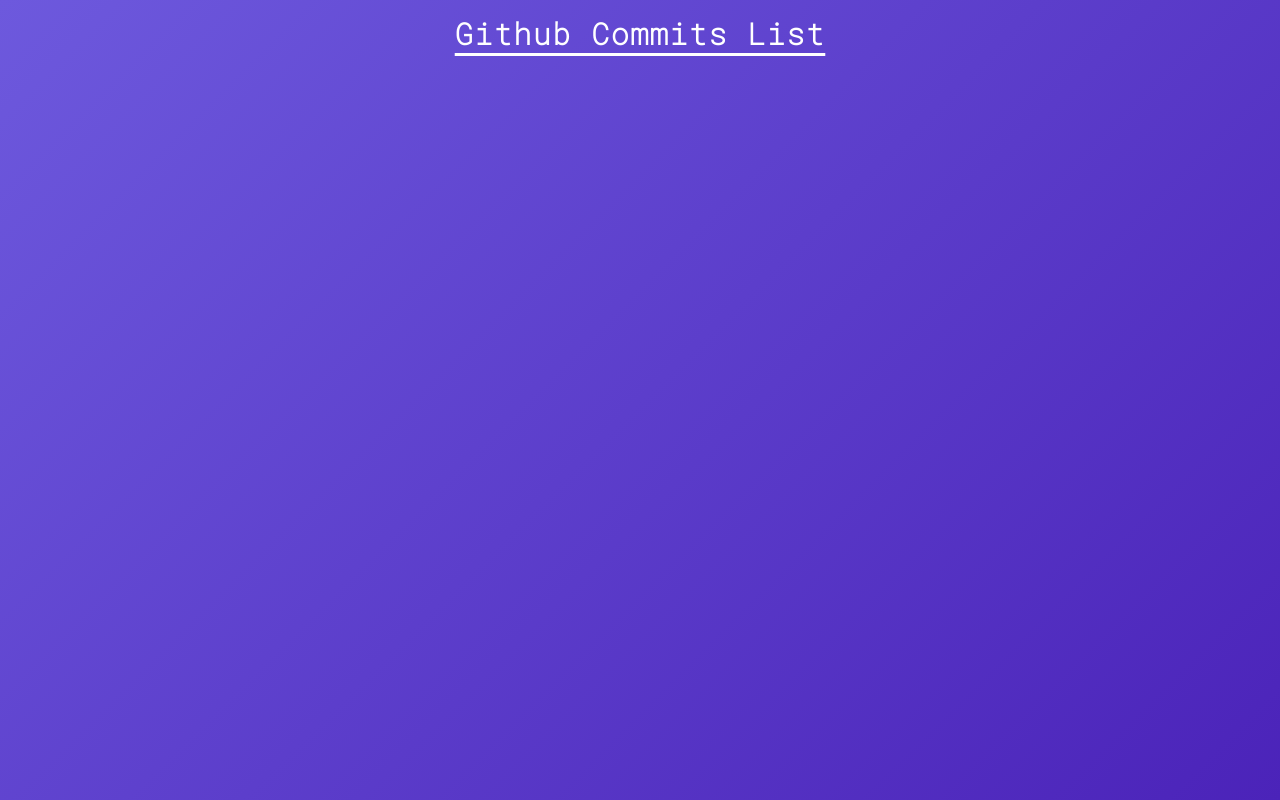
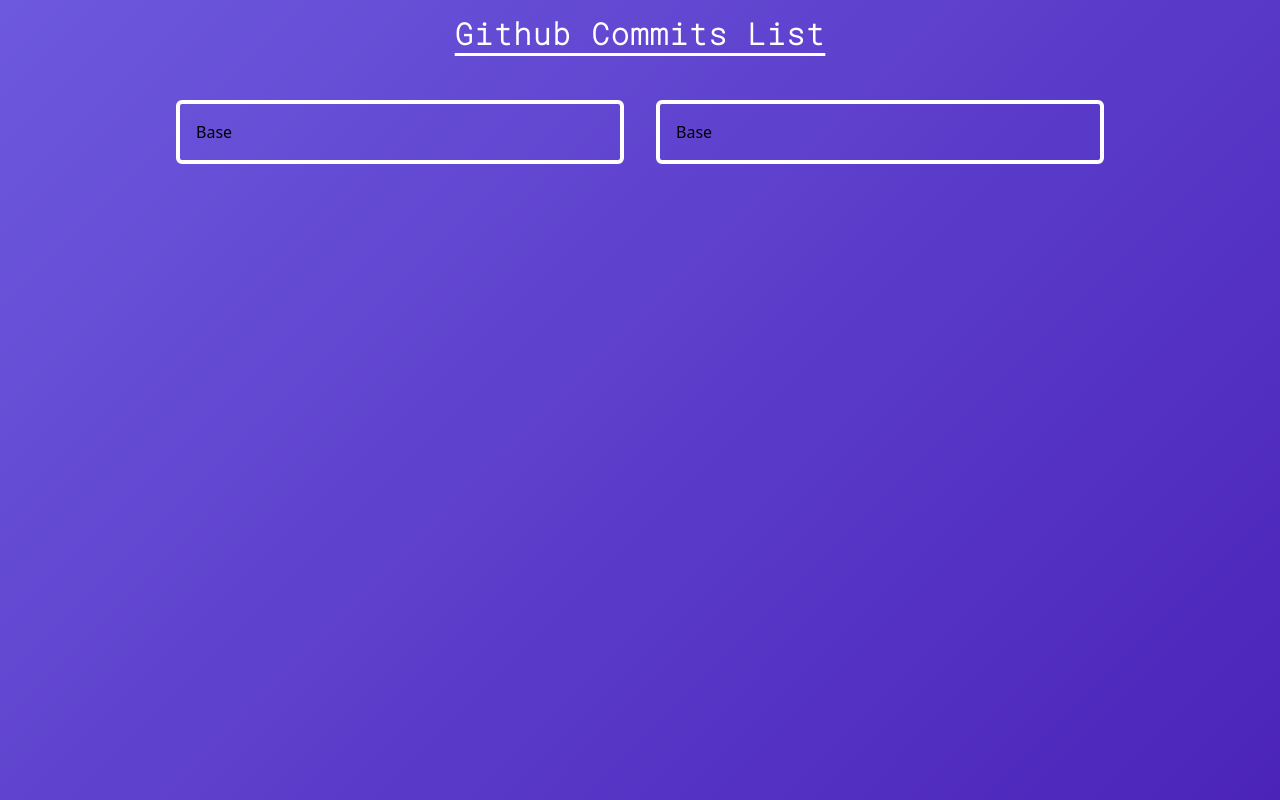
Before and after one commit to AlejandroWilcke/commits-frontend, a Next.js app: page / in a window 1280 px wide. Built offline with nearby package versions, Linux system fonts and the light colour scheme.

Commit message:
feat: Added CommitList component template

```diff
--- /dev/null
+++ b/components/CommitList.component.tsx
@@ -0,0 +1,11 @@
+interface ICommitListProps {
+  classes?: string;
+}
+
+export default function CommitList({ classes }: ICommitListProps){
+  return(
+    <ul className={`border-4 border-white rounded-md p-4 my-8 mx-4 ${classes}`}>
+      <li>Base</li>
+    </ul>
+  )
+}
--- a/pages/index.tsx
+++ b/pages/index.tsx
@@ -1,4 +1,5 @@
 import Head from 'next/head'
+import CommitList from '@/components/CommitList.component'
 
 export default function Home() {
   return (
@@ -16,6 +17,10 @@
         <h1 className="p-4 text-3xl text-white text-center font-bold font-roboto underline tracking-wider underline-offset-8">
           Github Commits List
         </h1>
+        <div className='grid grid-cols-12 mx-auto px-12 lg:px-16 xl:px-40'>
+          <CommitList classes='col-span-12 lg:col-span-6'/>
+          <CommitList classes='col-span-12 lg:col-span-6'/>
+        </div>
       </main>
     </>
   )
```
